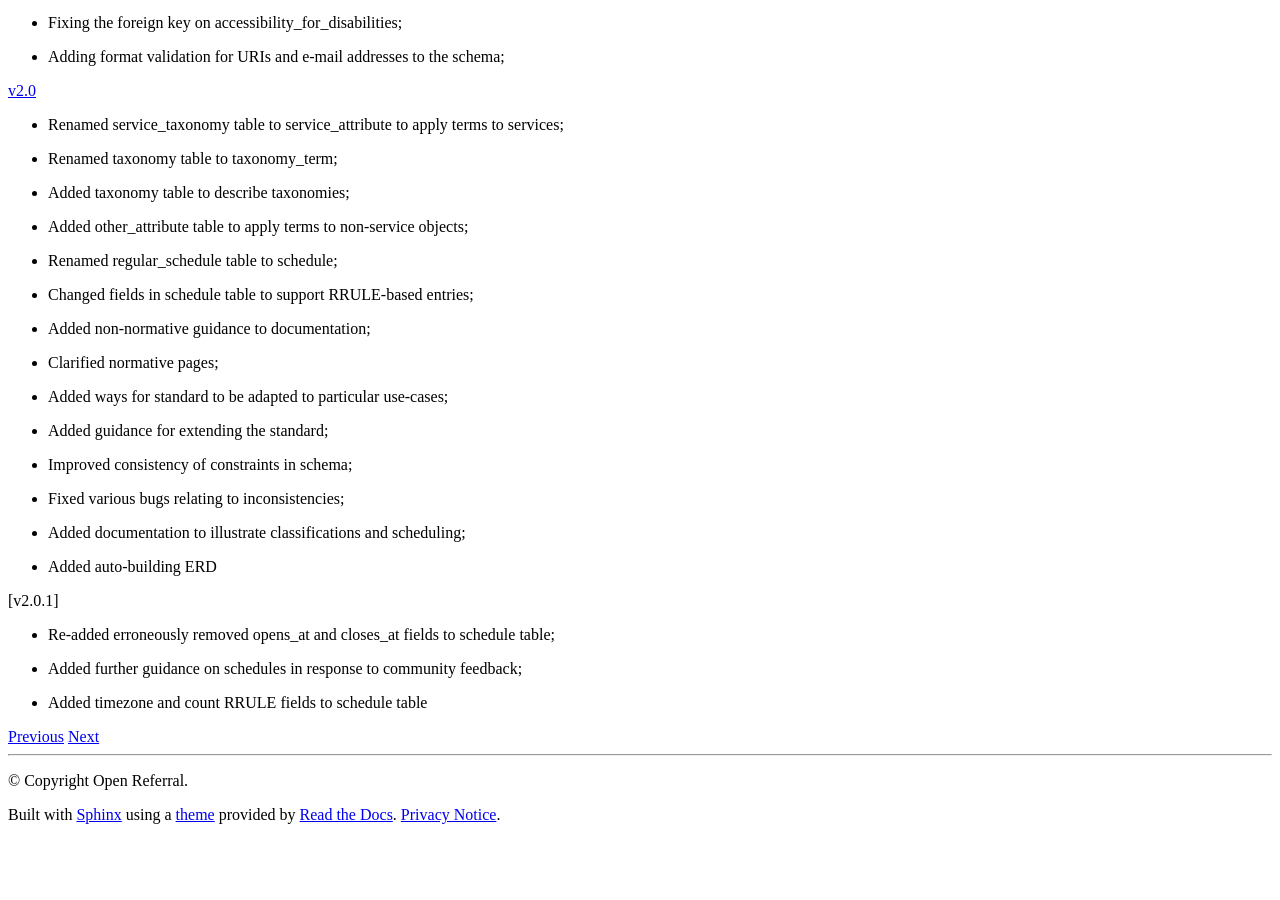
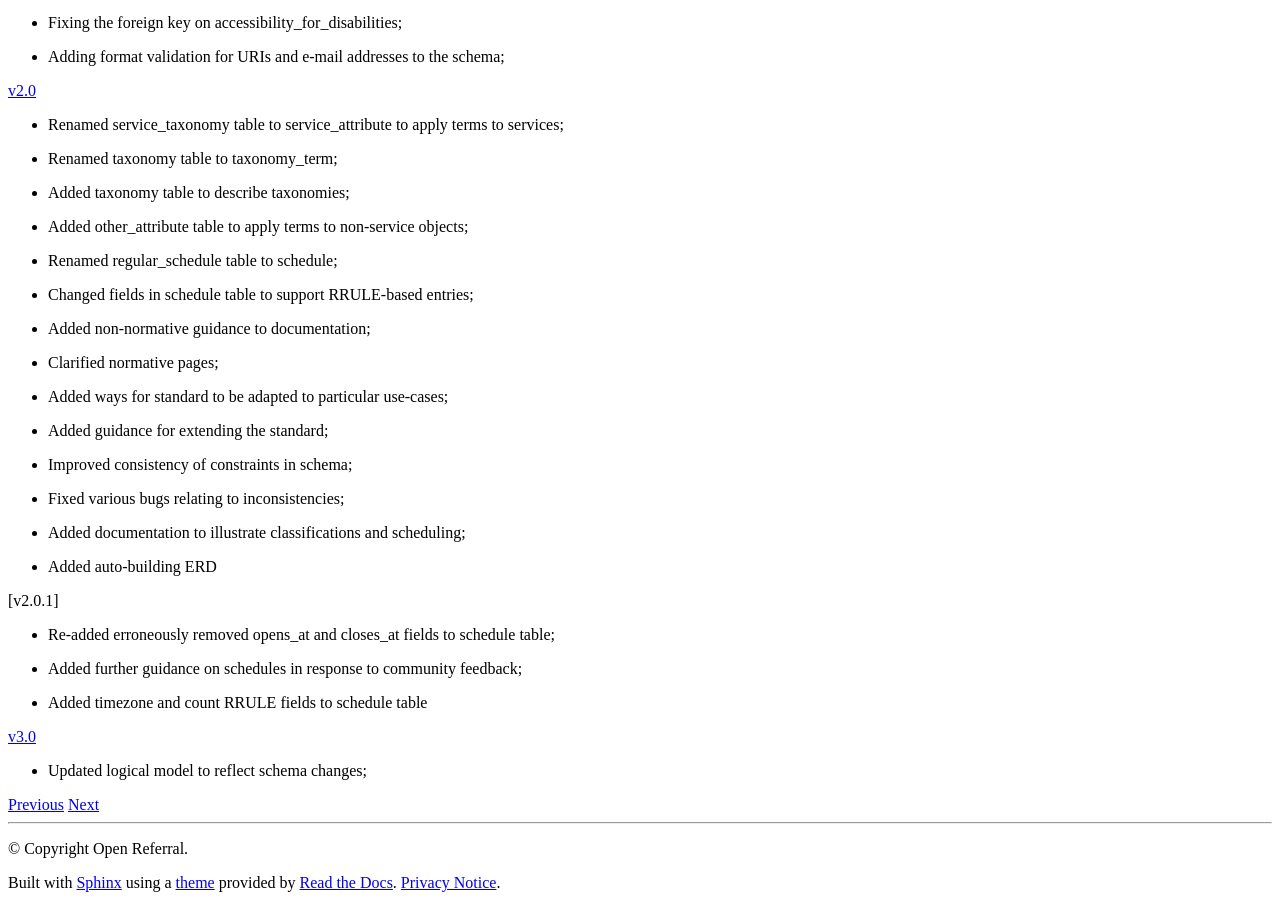
Before and after one commit to openreferral/specification, a Sphinx documentation site: the page built from docs/hsds/changelog.md, in a window 1280 px wide and 900 px high, scrolled down 2542 px. Built offline with Sphinx 7.4.7 and the Read the Docs theme 2.0.0, drawn with Linux system fonts in a browser that asks for light colours; pages that are not in the unit, such as notebooks, are missing from menus; a script that is not in the unit is left out; comment, search, counter and statistics services are not loaded; before the commit the page ends 3374 px from its top, so only the background shows below that.

Commit message:
update changelog

```diff
--- a/docs/hsds/changelog.md
+++ b/docs/hsds/changelog.md
@@ -97,3 +97,6 @@ No changes.
 * Re-added erroneously removed opens_at and closes_at fields to schedule table;
 * Added further guidance on schedules in response to community feedback;
 * Added timezone and count RRULE fields to schedule table
+
+[v3.0](https://github.com/openreferral/specification/milestone/7)
+* Updated logical model to reflect schema changes;
```
